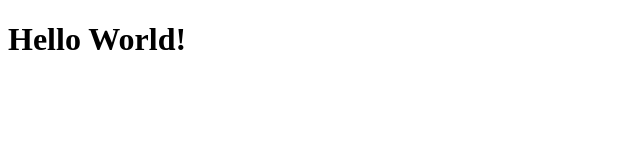
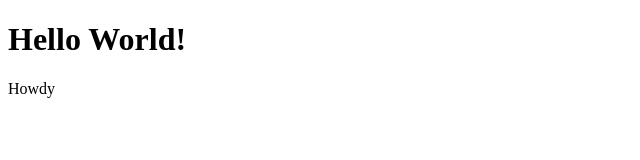
Before and after one commit to michellrodriguez08/zebra, a plain HTML site: page index.html in a window 1280 px wide. Shown: the full height of the page, 0-640 px from the left. Drawn offline with Linux system fonts and the light colour scheme.

Commit message:
Added p to index.html

```diff
--- a/index.html
+++ b/index.html
@@ -9,6 +9,7 @@
 </head>
 <body>
 <h1>Hello World!</h1>
+<p>Howdy</p>
 
 </body>
 </html>
```
